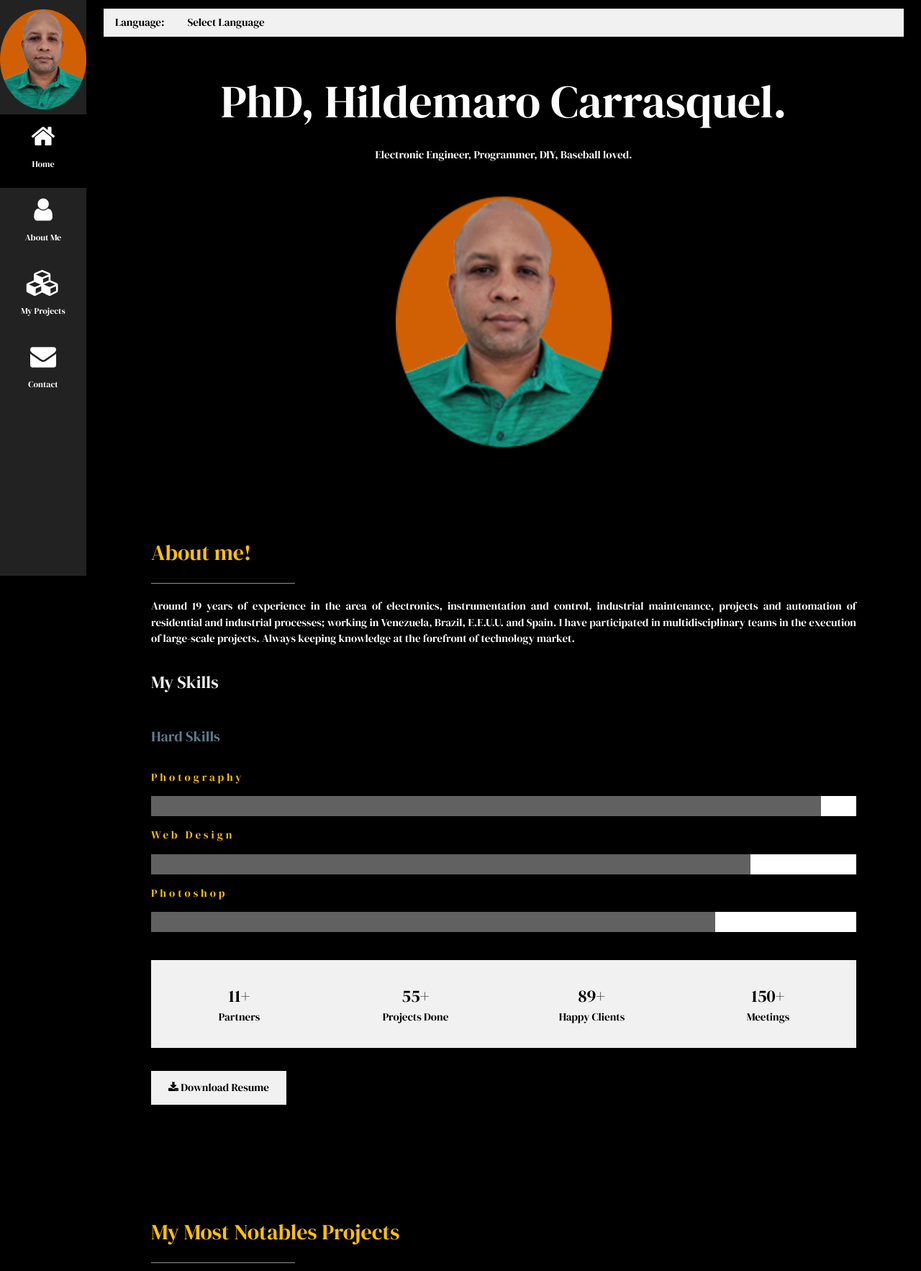
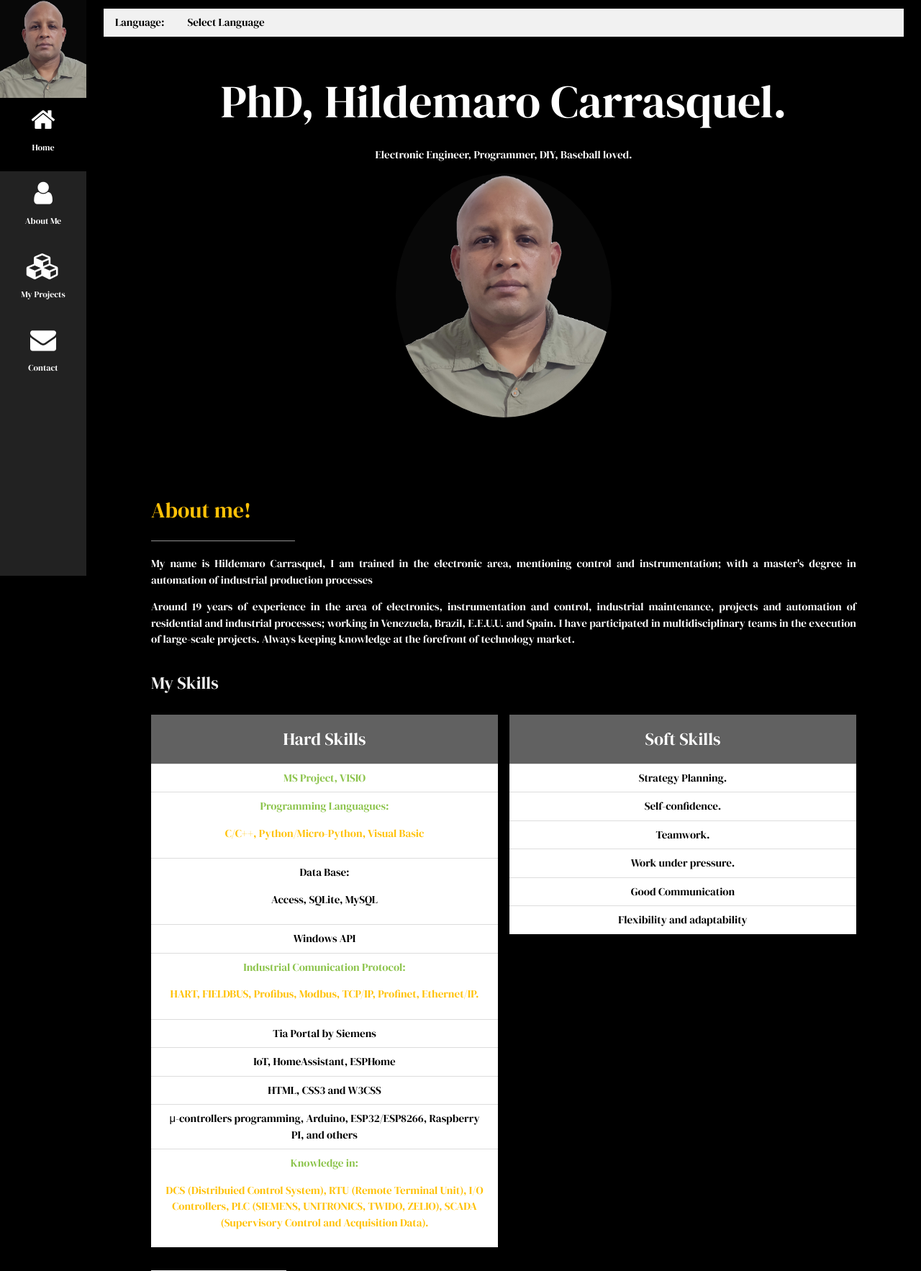
Before and after one commit to hildemaro1980/mysite_project, a Django app: template portfolio/templates/startpage.html in a window 1280 px wide. Shown: the top 1766 px of the page at 72% size. Run offline with Django 4.2, Linux system fonts and the light colour scheme; the template is opened without the code that fills it: values that come from a table or form of the project are taken from there, others are empty; data comes from the database, SQL or seed files in the repository; both versions use the stored data as it was after the commit; parts of the project's set-up code (start-up, migrations or seed data) failed here and were passed over.

Commit message:
Las Update : Project imagens

```diff
--- a/portfolio/templates/startpage.html
+++ b/portfolio/templates/startpage.html
@@ -25,7 +25,7 @@ body, h1,h2,h3,h4,h5,h6 {font-family: "DM Serif Display", sans-serif}
 <!-- Icon Bar (Sidebar - hidden on small screens) -->
 <nav class="w3-sidebar w3-bar-block w3-small w3-hide-small w3-center">
   <!-- Avatar image in top left corner -->
-  <img src="{% static 'portfolio/perfil.jpeg' %}" style="width:100%">
+  <img src="{% static 'portfolio/hildemaro2.png' %}" style="width:100%">
   <a href="#" class="w3-bar-item w3-button w3-padding-large w3-black">
     <i class="fa fa-home w3-xxlarge"></i>
     <p>{% trans "Home" %}</p>
@@ -72,56 +72,63 @@ body, h1,h2,h3,h4,h5,h6 {font-family: "DM Serif Display", sans-serif}
   <header class="w3-container w3-padding-32 w3-center w3-black" id="home">
     <h1 class="w3-jumbo"><span class="w3-hide-small">PhD,</span> Hildemaro Carrasquel.</h1>
     <p>{% trans "Electronic Engineer, Programmer, DIY, Baseball loved." %}</p>
-    <img src="{% static 'portfolio/perfil.jpeg' %}" alt="boy" class="w3-image" width="300" height="300">
+    <img src="{% static 'portfolio/hildemaro2.png' %}" alt="boy" class="w3-image w3-circle" width="300" height="300">
   </header>
 
   <!-- About Section -->
   <div class="w3-content w3-justify w3-text-amber w3-padding-64" id="about">
     <h2 class="w3-text-light-amber">{% trans "About me!" %}</h2>
     <hr style="width:200px" class="w3-opacity" >
-    <p class="w3-text-white">{% blocktrans%} Around 19 years of experience in the area of electronics, instrumentation and control,
+    <p class="w3-text-white">{% blocktrans %} My name is Hildemaro Carrasquel, I am trained in the electronic area, mentioning
+      control and instrumentation; with a master's degree in automation of industrial production processes
+      {% endblocktrans %}</p>
+    <p class="w3-text-white">{% blocktrans %} Around 19 years of experience in the area of electronics, instrumentation and control,
       industrial maintenance, projects and automation of residential and industrial processes;
       working in Venezuela, Brazil, E.E.U.U. and Spain. I have participated in multidisciplinary teams
       in the execution of large-scale projects. Always keeping knowledge at the forefront of
       technology market. {% endblocktrans %}
     </p>
     <h3 class="w3-padding-16 w3-text-light-grey">My Skills</h3>
-    <h4 class= "w3-padding-16 w3-text-blue-grey"> Hard Skills</h4>
-    <p class="w3-wide">Photography</p>
-    <div class="w3-white">
-      <div class="w3-dark-grey" style="height:28px;width:95%"></div>
-    </div>
-    <p class="w3-wide">Web Design</p>
-    <div class="w3-white">
-      <div class="w3-dark-grey" style="height:28px;width:85%"></div>
-    </div>
-    <p class="w3-wide">Photoshop</p>
-    <div class="w3-white">
-      <div class="w3-dark-grey" style="height:28px;width:80%"></div>
-    </div><br>
+    <!-- -->
+    <div class="w3-row-padding" style="margin:0 -16px">
+      <div class="w3-half w3-margin-bottom">
+        <ul class="w3-ul w3-white w3-center">
+          <li class="w3-dark-grey w3-xlarge w3-padding-16">{% trans "Hard Skills" %}</li>
+          <li class="w3-padding w3-text-light-green">MS Project, VISIO</li>
+          <li class="w3-padding w3-text-light-green">Programming Languagues:<p class="w3-text-amber"> C/C++, Python/Micro-Python, Visual Basic </p> </li>
+          <li class="w3-padding">Data Base: <p>Access, SQLite, MySQL</p></li>
+          <li class="w3-padding">Windows API</li>
+          <li class="w3-padding w3-text-light-green">Industrial Comunication Protocol:
+            <p class="w3-text-amber">HART, FIELDBUS, Profibus, Modbus, TCP/IP, Profinet, Ethernet/IP.</p>
+          <!--  <span class="w3-opacity">per month</span>-->
+          </li>
+          <li class="w3-padding">Tia Portal by Siemens</li>
+          <li class="w3-padding">IoT, HomeAssistant, ESPHome</li>
+          <li class="w3-padding">HTML, CSS3 and W3CSS</li>
+          <li class="w3-padding">μ-controllers programming, Arduino, ESP32/ESP8266, Raspberry PI, and others</li>
+          <li class="w3-padding w3-text-light-green"> Knowledge in:<p class="w3-text-amber"> DCS (Distribuied Control System), RTU (Remote Terminal Unit),
+            I/O Controllers, PLC (SIEMENS, UNITRONICS, TWIDO, ZELIO), SCADA (Supervisory Control and Acquisition
+            Data). </p> </li>
+        </ul>
+      </div>
 
-    <div class="w3-row w3-center w3-padding-16 w3-section w3-light-grey">
-      <div class="w3-quarter w3-section">
-        <span class="w3-xlarge">11+</span><br>
-        Partners
+      <div class="w3-half">
+        <ul class="w3-ul w3-white w3-center">
+          <li class="w3-dark-grey w3-xlarge w3-padding-16">{% trans "Soft Skills" %}</li>
+          <li class="w3-padding">Strategy Planning. </li>
+          <li class="w3-padding">Self-confidence. </li>
+          <li class="w3-padding">Teamwork.</li>
+          <li class="w3-padding"> Work under pressure.</li>
+          <li class="w3-padding"> Good Communication </li>
+          <li class="w3-padding"> Flexibility and adaptability </li>
+
+        </ul>
       </div>
-      <div class="w3-quarter w3-section">
-        <span class="w3-xlarge">55+</span><br>
-        Projects Done
-      </div>
-      <div class="w3-quarter w3-section">
-        <span class="w3-xlarge">89+</span><br>
-        Happy Clients
-      </div>
-      <div class="w3-quarter w3-section">
-        <span class="w3-xlarge">150+</span><br>
-        Meetings
-      </div>
-    </div>
-
-    <button class="w3-button w3-light-grey w3-padding-large w3-section">
+    <!-- End Grid/Pricing tables -->
+  </div>
+  <button class="w3-button w3-light-grey w3-padding-large w3-section">
       <i class="fa fa-download"></i> Download Resume
-    </button>
+  </button>
   <!-- End About Section -->
   </div>
 
@@ -131,21 +138,28 @@ body, h1,h2,h3,h4,h5,h6 {font-family: "DM Serif Display", sans-serif}
     <hr style="width:200px" class="w3-opacity">
 
     <!-- Grid for photos -->
-    <div class="w3-row-padding" style="margin:0 -16px">
-      <!--<div class="w3-half"> -->
-        <img src="/w3images/wedding.jpg" style="width:100%">
-        <img src="/w3images/rocks.jpg" style="width:100%">
-        <img src="/w3images/sailboat.jpg" style="width:100%">
-    <!--  </div>
-    -->
-     <!-- <div class="w3-half">
-        <img src="/w3images/underwater.jpg" style="width:100%">
-        <img src="/w3images/chef.jpg" style="width:100%">
-        <img src="/w3images/wedding.jpg" style="width:100%">
-        <img src="/w3images/p6.jpg" style="width:100%">
-      </div>-->
+
+    <!--<div class="w3-row-padding" style="margin:0 -16px">-->
+
+      {% for my_project in my_projects|dictsortreversed:"date"  %}
+
+        <div class="w3-card-4 w3-black">
+          <div class = "w3-container ">
+            {% if my_project.image %}
+              <a href="#">
+                <img src="{{ my_project.image.url}}" alt="{my_project.title}" class="w3-left w3-padding" width="250" height="200">
+              </a>
+            {% endif %}
+
+            <h1 class="w3-text-white w3-large">{{ my_project.title }}</h1>
+            <p class="w3-text-yellow"> {{my_project.date}}  </p>
+            <p>{{ my_project.description }}</p>
+          </div>
+        </div>
+      {% endfor %}
+
     <!-- End photo grid -->
-    </div>
+
   <!-- End Portfolio Section -->
   </div>
 
@@ -159,21 +173,7 @@ body, h1,h2,h3,h4,h5,h6 {font-family: "DM Serif Display", sans-serif}
       <p><i class="fa fa-phone fa-fw w3-text-white w3-xxlarge w3-margin-right"></i>{% trans "Phone: +55 98 991885745 (WhatsApp too)" %}</p>
       <p><i class="fa fa-envelope fa-fw w3-text-white w3-xxlarge w3-margin-right"> </i> {% trans "e-mail: hildemaro1980@gmail.com" %}</p>
     </div><br>
-    <!--
-    <p>Let's get in touch. Send me a message:</p>
 
-    <form action="/action_page.php" target="_blank">
-      <p><input class="w3-input w3-padding-16" type="text" placeholder="Name" required name="Name"></p>
-      <p><input class="w3-input w3-padding-16" type="text" placeholder="Email" required name="Email"></p>
-      <p><input class="w3-input w3-padding-16" type="text" placeholder="Subject" required name="Subject"></p>
-      <p><input class="w3-input w3-padding-16" type="text" placeholder="Message" required name="Message"></p>
-      <p>
-        <button class="w3-button w3-light-grey w3-padding-large" type="submit">
-          <i class="fa fa-paper-plane"></i> SEND MESSAGE
-        </button>
-      </p>
-    </form>
-  -->
   <!-- End Contact Section -->
   </div>
 
```
Also changed, not shown: db.sqlite3, media/portfolio/images/20190801_162218.jpg (added), media/portfolio/images/Bodega-icon_3qKFL7V.png (added), media/portfolio/images/Bodega-icon_9dCWC9f.png (added), media/portfolio/images/Bodega-icon_CbE09en.png (added), media/portfolio/images/Bodega-icon_Lupz0wc.png (added), media/portfolio/images/Bodega-icon_S1sWBBG.png (added), media/portfolio/images/Bodega-icon_c7dhdRl.png (added), media/portfolio/images/Bodega-icon_keLf1WN.png (added), media/portfolio/images/Bodega-icon_mpVE9rd.png (added), media/portfolio/images/Bodega-icon_rLc0k4g.png (added), media/portfolio/images/IMG_20191029_082441_316.jpg (added), media/portfolio/images/cobro_pasaje.jpg (added), media/portfolio/images/linux.jpg (added), 3 more files, 1 other file.
